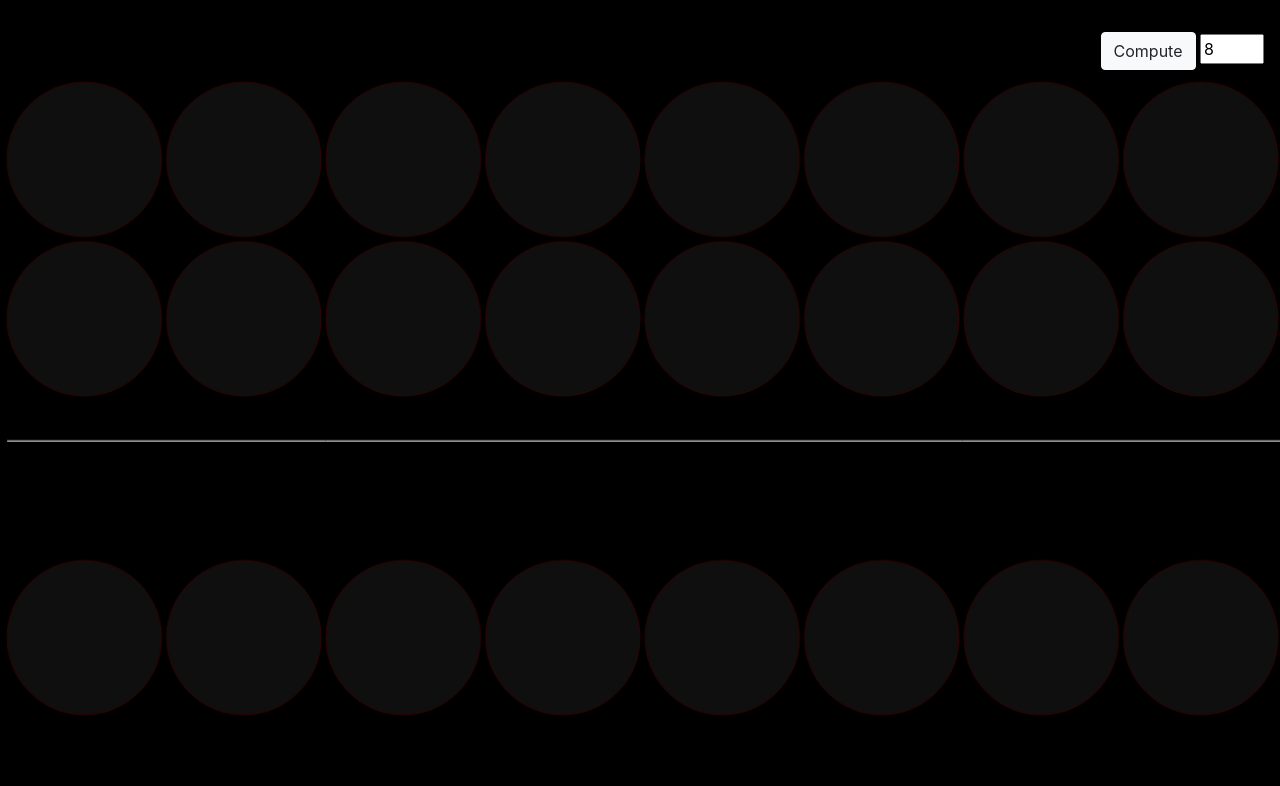
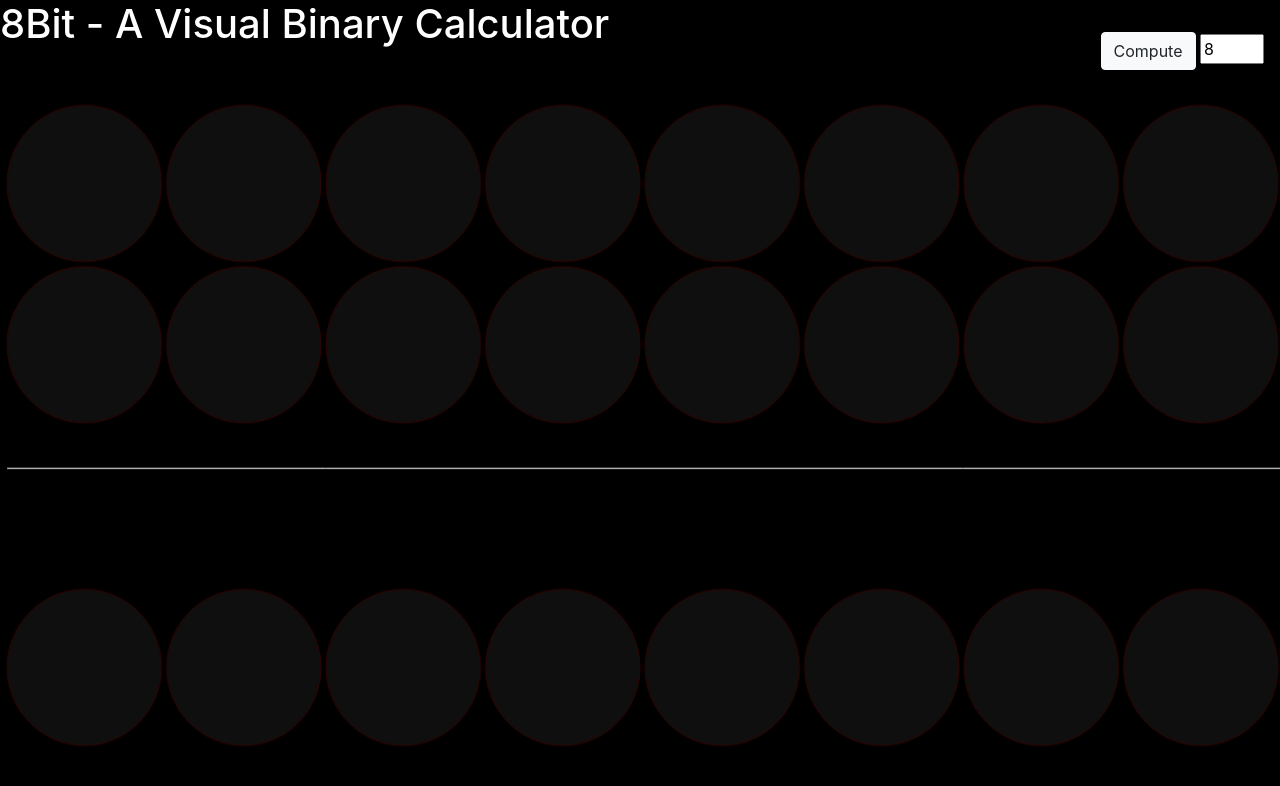
Before and after one commit to briannalee/8bit, a plain HTML site: page index.html in a window 1280 px wide. Drawn offline with nearby package versions, Linux system fonts and the light colour scheme.

Commit message:
adjust sizing to include page header

```diff
--- a/index.html
+++ b/index.html
@@ -2,6 +2,7 @@
 <html lang="en">
 <head>
   <meta charset="UTF-8">
+  <meta name="description" content="8Bit - A Visual Binary Calculator">
   <meta name="viewport" content="width=device-width, initial-scale=1.0">
   <title>8Bit - A Visual Binary Calculator</title>
   <link rel="stylesheet" href="style.css">
@@ -9,10 +10,16 @@
 </head>
 <body>
   <div id="container">
+    <header>
+      <h1 style="color:white;">8Bit - A Visual Binary Calculator</h1>
+    </header>
     <menu id="controls">
       <input type="button" class="btn btn-light" value="Compute" id="compute">
       <input type="number" class="" id="bits" name="bits" value="8" style="width: 4em;">
     </menu>
+    <main id="main">
+
+    </main>
   </div>
   <script src="bundle.js"></script>
 </body>
--- a/style.css
+++ b/style.css
@@ -1,7 +1,8 @@
 #container {
   height: 100%;
-  position: relative;
   width: 100%;
+  display: flex;
+  flex-flow: column;
 }
 #viewport {
   height: 100%;
@@ -14,7 +15,8 @@
   padding-top: 1em;
   position: absolute;
 }
-body {
+html, body, main {
     color: white;
     overflow: hidden;
+    height: 100%;
 }
```
Also changed, not shown: bundle.js.
